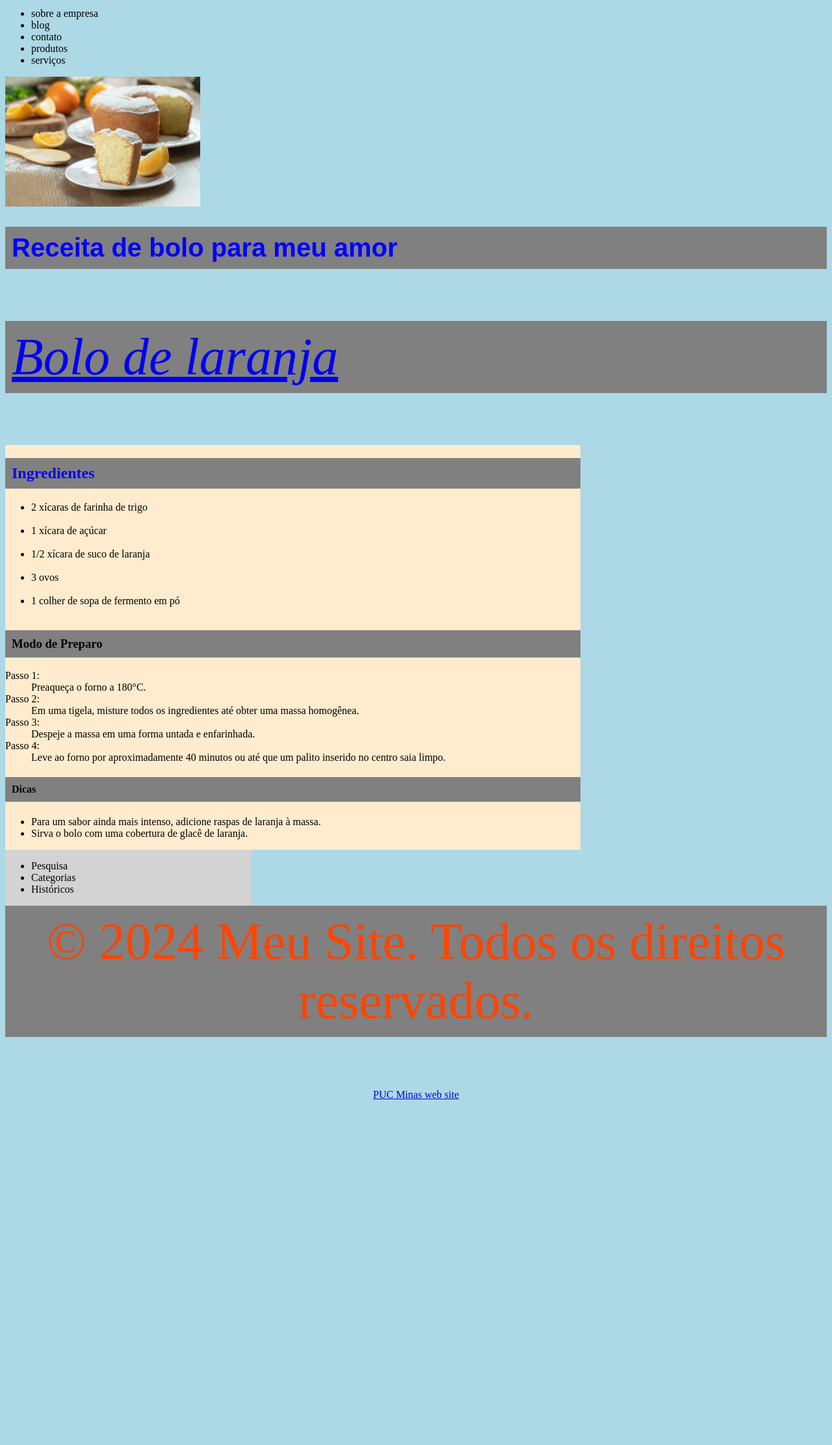
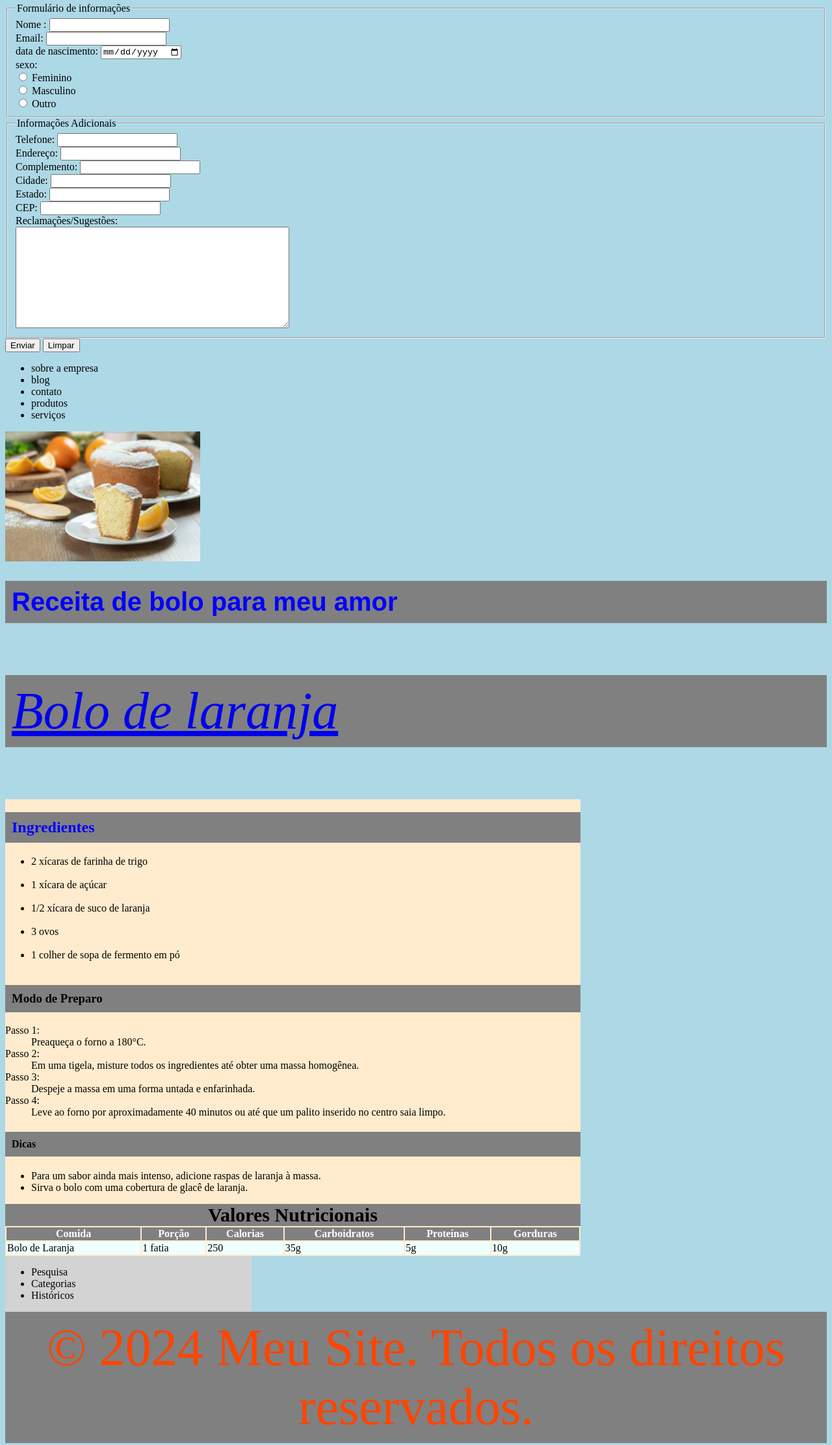
Before and after one commit to cayurid/Cayuri-branch, a plain HTML site: page aulas/aulas.html in a window 1280 px wide. Shown: the part 4-2228 px from the top of the page at 65% size. Before the commit the page ends 1706 px from the top, so only its background shows below. Drawn offline with Linux system fonts and the light colour scheme.

Commit message:
Alterações

```diff
--- a/aulas/aulas.html
+++ b/aulas/aulas.html
@@ -15,6 +15,34 @@
     <link rel="stylesheet" href="stylesheet/style.css">
 </head>
 <body>
+    <form action="aulas.html" method="post">
+        <fieldset>
+            <legend>Formulário de informações</legend>
+            Nome : <input type="text" name="Nome" required><br>
+            Email: <input type="email" name="Email" required><br>
+            data de nascimento: <input type="date" name="data de nascimento" required><br>
+            sexo: <br>
+            <input type="radio" name="sexo" value="feminino" required> Feminino<br>
+            <input type="radio" name="sexo" value="masculino" required> Masculino<br>
+            <input type="radio" name="sexo" value="outro" required> Outro<br>
+            </fieldset>
+            <fieldset>
+                <legend>Informações Adicionais</legend>
+                Telefone: <input type="tel" name="telefone"><br>
+                Endereço: <input type="text" name="endereco"><br>
+                Complemento: <input type="text" name="complemento"><br>
+                Cidade: <input type="text" name="cidade"><br>
+                Estado: <input type="text" name="estado"><br>
+                CEP: <input type="text" name="cep"><br>
+                Reclamações/Sugestões:<br>
+            <textarea name="reclamacoes" rows="10" cols="50">
+            </textarea>
+
+            </fieldset>
+
+            <input type="submit" value="Enviar">
+            <input type="reset" value="Limpar">
+    </form>
     <div id="cabeçalho">
         <ul>
             <li>sobre a empresa</li>
@@ -58,6 +86,29 @@
             <li>Para um sabor ainda mais intenso, adicione raspas de laranja à massa.</li>
             <li>Sirva o bolo com uma cobertura de glacê de laranja.</li>
         </ul>
+        <table>
+            <caption>Valores Nutricionais</caption>
+            <thead>
+                <tr>
+                    <th>Comida</th>
+                    <th>Porção</th>
+                    <th>Calorias</th>
+                    <th>Carboidratos</th>
+                    <th>Proteínas</th>
+                    <th>Gorduras</th>
+                </tr>
+            </thead>
+            <tbody>
+                <tr>
+                    <td rowspan="6">Bolo de Laranja</td>
+                    <td>1 fatia</td>
+                    <td>250</td>
+                    <td>35g</td>
+                    <td>5g</td>
+                    <td>10g</td>
+                </tr>
+            </tbody>
+        </table>
     </div>
         <div id="menu_contexto">
             <ul>
--- a/aulas/stylesheet/style.css
+++ b/aulas/stylesheet/style.css
@@ -35,3 +35,20 @@ p,h1,h2,h3,h4 {
     clear: both;
     text-align: center;
 }
+ th {
+    background-color: gray;
+    color: white;
+ }
+
+td {
+        background-color: azure;
+ }
+
+ table {
+    width:100%
+ }
+ caption {
+    background-color: gray;
+    font-weight: bolder;
+    font-size: 30px;
+ }
```
